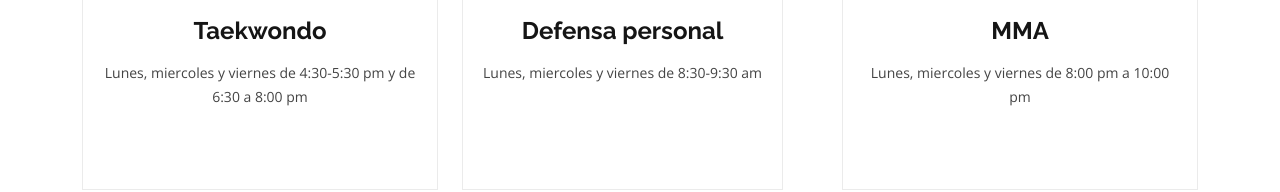
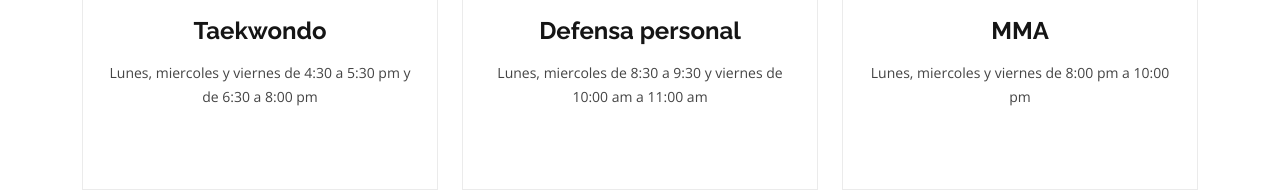
Before and after one commit to LizetteMendoza/proyecto-1, a plain HTML site: page index.html in a window 1280 px wide. Shown: the part 1646-1838 px from the top of the page. Drawn offline with nearby package versions, Linux system fonts and the light colour scheme.

Commit message:
Modificación de estilo en redacción

```diff
--- a/index.html
+++ b/index.html
@@ -152,7 +152,7 @@
             <div class="icon-box">
               <div class="icon"><i class="bx bx-world"></i></div>
               <h4><a href="">Taekwondo</a></h4>
-              <p>Lunes, miercoles y viernes de 4:30-5:30 pm y de 6:30 a 8:00 pm</p>
+              <p>Lunes, miercoles y viernes de 4:30 a 5:30 pm y de 6:30 a 8:00 pm</p>
             </div>
           </div>
 
@@ -160,7 +160,7 @@
             <div class="icon-box">
               <div class="icon"><i class="bx bx-world"></i></div>
               <h4><a href="">Defensa personal</a></h4>
-              <p>Lunes, miercoles y viernes de 8:30-9:30 am</p>
+              <p>Lunes, miercoles  de 8:30 a 9:30  y viernes de 10:00 am a 11:00 am</p>
             </div>
           </div>
 
```
